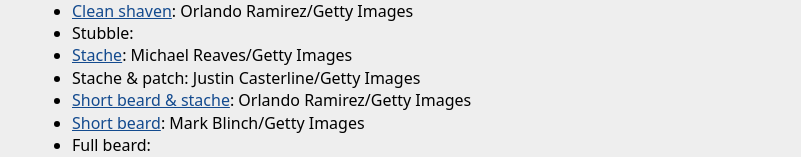
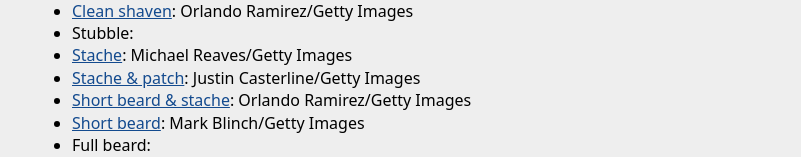
Before and after one commit to ruhee/stachecast, a React (Vite) app: page /credits in a window 1280 px wide. Shown: the part 411-568 px from the top of the page, without its empty margins (224-1025 px from the left). Built offline with nearby package versions, Linux system fonts and the light colour scheme.

Commit message:
more credits

```diff
--- a/src/components/Credits.tsx
+++ b/src/components/Credits.tsx
@@ -41,7 +41,12 @@ export const Credits = () => (
         </a>
         : Michael Reaves/Getty Images
       </li>
-      <li>Stache & patch: Justin Casterline/Getty Images</li>
+      <li>
+        <a href="https://www.gettyimages.ca/detail/news-photo/dylan-cease-of-the-toronto-blue-jays-looks-on-during-the-news-photo/2269709204?adppopup=true">
+          Stache & patch
+        </a>
+        : Justin Casterline/Getty Images
+      </li>
       <li>
         <a
           href="https://media.gettyimages.com/id/2228277234/photo/st-louis-cardinals-v-san-diego-padres.jpg?s=2048x2048&w=gi&k=20&c=QVbcryQPoWH_Bgz3FZcDn3mkkJNsmYYifzOdBPzEoU4="
```
